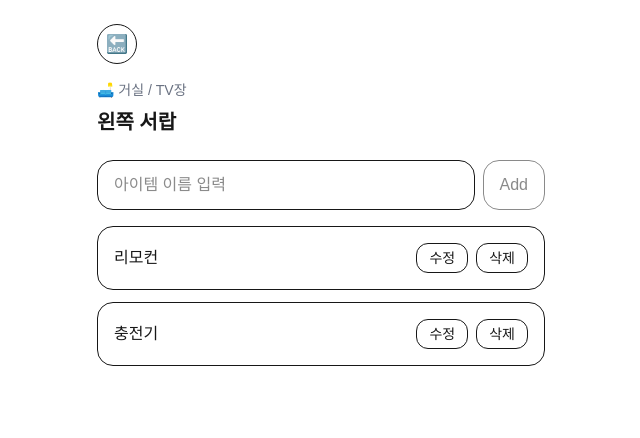
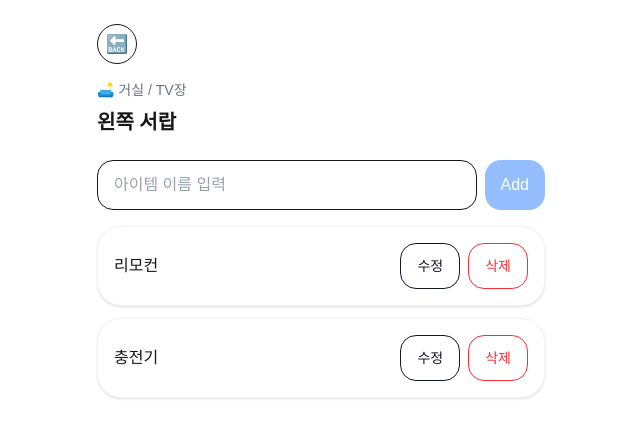
Before and after one commit to tauriqon/where-is-it-next, a Next.js app: page /room/1/storage/1/spot/1 in a window 1280 px wide. Shown: the top 438 px of the page, without its empty margins (319-959 px from the left). Built offline with nearby package versions, Linux system fonts and the light colour scheme.

Commit message:
UI: Button, LoadingState, EmptyState, Card 공통 컴포넌트 정리

```diff
--- a/components/Card.js
+++ b/components/Card.js
@@ -1,10 +1,18 @@
-export default function Card({ children, clickable = false }) {
+export default function Card({
+  children,
+  className = "",
+  onClick,
+}) {
+  const clickable = !!onClick
+
   return (
     <div
-      className={[
-        "rounded-2xl border p-4",
-        clickable ? "cursor-pointer hover:bg-gray-50" : "",
-      ].join(" ")}
+      onClick={onClick}
+      className={`
+        rounded-3xl border border-gray-100 bg-white p-4 shadow-sm
+        ${clickable ? "cursor-pointer transition active:scale-[0.99] active:shadow-none" : ""}
+        ${className}
+      `}
     >
       {children}
     </div>
--- a/components/ItemInput.js
+++ b/components/ItemInput.js
@@ -1,3 +1,5 @@
+import Button from "@/components/ui/Button"
+
 export default function ItemInput({
   value,
   onChange,
@@ -13,25 +15,22 @@ export default function ItemInput({
         value={value}
         onChange={onChange}
         placeholder="아이템 이름 입력"
-        className="flex-1 rounded-2xl border px-4 py-3 outline-none"
+        className="flex-1 rounded-2xl border bg-white px-4 py-3 outline-none placeholder:text-gray-400"
         disabled={disabled}
       />
 
-      <button
+      <Button
         onClick={onSubmit}
-        className="rounded-2xl border px-4 py-3 font-medium hover:bg-gray-50 disabled:cursor-not-allowed disabled:opacity-50 disabled:hover:bg-white"
+        variant="primary"
         disabled={disabled || !value.trim()}
       >
         {isEditing ? "저장" : "Add"}
-      </button>
+      </Button>
 
       {isEditing && (
-        <button
-          onClick={onCancel}
-          className="rounded-2xl border px-4 py-3 font-medium hover:bg-gray-50"
-        >
+        <Button onClick={onCancel} variant="secondary">
           취소
-        </button>
+        </Button>
       )}
     </div>
   )
--- a/components/ItemList.js
+++ b/components/ItemList.js
@@ -1,4 +1,7 @@
 import Card from "@/components/Card"
+import Button from "@/components/ui/Button"
+import LoadingState from "@/components/ui/LoadingState"
+import EmptyState from "@/components/ui/EmptyState"
 
 export default function ItemList({
   items,
@@ -7,22 +10,12 @@ export default function ItemList({
   onDelete,
 }) {
   if (!isHydrated) {
-    return (
-      <div className="mt-4">
-        <p className="text-center text-sm text-gray-400">
-          불러오는 중...
-        </p>
-      </div>
-    )
+    return <LoadingState message="아이템 불러오는 중..." />
   }
 
   if (items.length === 0) {
     return (
-      <div className="mt-4">
-        <p className="text-center text-sm text-gray-500">
-          아직 등록된 아이템이 없습니다
-        </p>
-      </div>
+      <EmptyState message="아직 등록된 아이템이 없습니다" />
     )
   }
 
@@ -34,19 +27,23 @@ export default function ItemList({
             <span>{item.name}</span>
 
             <div className="flex gap-2">
-              <button
+              <Button
                 onClick={() => onEdit(item)}
-                className="rounded-xl border px-3 py-1 text-sm hover:bg-gray-50"
+                variant="secondary"
+                size="sm"
+                className="px-3 py-1"
               >
                 수정
-              </button>
+              </Button>
 
-              <button
+              <Button
                 onClick={() => onDelete(item.id)}
-                className="rounded-xl border px-3 py-1 text-sm hover:bg-gray-50"
+                variant="danger"
+                size="sm"
+                className="px-3 py-1"
               >
                 삭제
-              </button>
+              </Button>
             </div>
           </div>
         </Card>
--- /dev/null
+++ b/components/ui/Button.js
@@ -0,0 +1,40 @@
+export default function Button({
+  children,
+  onClick,
+  type = "button",
+  variant = "secondary",
+  size = "md",
+  disabled = false,
+  className = "",
+}) {
+  const baseClasses =
+    "inline-flex items-center justify-center rounded-2xl font-medium transition disabled:cursor-not-allowed disabled:opacity-50"
+
+  const variantClasses = {
+    primary:
+      "bg-blue-500 px-4 py-3 text-white hover:bg-blue-600 disabled:hover:bg-blue-500",
+    secondary:
+      "border bg-white px-4 py-3 text-gray-900 hover:bg-gray-50 disabled:hover:bg-white",
+    danger:
+      "border bg-white px-4 py-3 text-red-500 hover:bg-red-50 disabled:hover:bg-white",
+    ghost:
+      "bg-transparent text-gray-700 hover:bg-gray-100",
+  }
+
+  const sizeClasses = {
+    sm: "text-sm",
+    md: "text-base",
+    icon: "h-10 w-10 text-lg",
+  }
+
+  return (
+    <button
+      type={type}
+      onClick={onClick}
+      disabled={disabled}
+      className={`${baseClasses} ${variantClasses[variant]} ${sizeClasses[size]} ${className}`}
+    >
+      {children}
+    </button>
+  )
+}
--- /dev/null
+++ b/components/ui/EmptyState.js
@@ -0,0 +1,11 @@
+export default function EmptyState({
+  message = "데이터가 없습니다",
+}) {
+  return (
+    <div className="mt-4 rounded-2xl border bg-white px-4 py-6 text-center">
+      <p className="text-sm text-gray-500">
+        {message}
+      </p>
+    </div>
+  )
+}
--- /dev/null
+++ b/components/ui/LoadingState.js
@@ -0,0 +1,11 @@
+export default function LoadingState({
+  message = "불러오는 중...",
+}) {
+  return (
+    <div className="mt-4 rounded-2xl border bg-white px-4 py-6 text-center">
+      <p className="text-sm text-gray-400">
+        {message}
+      </p>
+    </div>
+  )
+}
```
